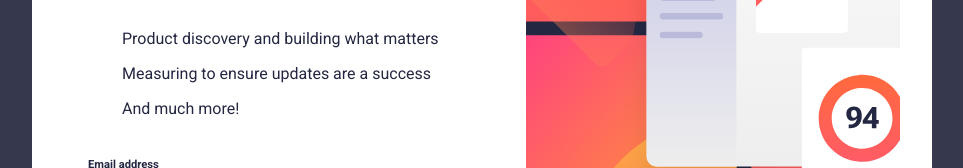
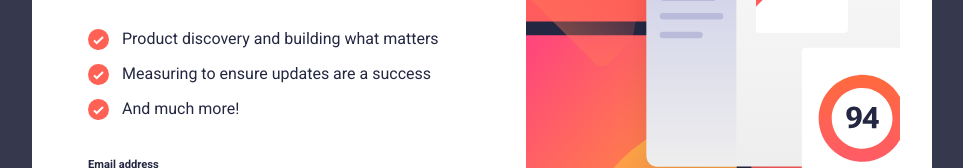
Before and after one commit to N1Dovud/Newsletter, a plain HTML site: page index.html in a window 1280 px wide. Shown: the part 248-416 px from the top of the page, without its empty margins (158-1121 px from the left). Drawn offline with Linux system fonts and the light colour scheme; the site is published under a folder, as on GitHub Pages, so addresses that start at the root find nothing.

Commit message:
Update styles.css

```diff
--- a/styles.css
+++ b/styles.css
@@ -42,7 +42,7 @@ li {
 li::before {
     position: absolute;
     content: "";
-    background: url("/assets/images/icon-list.svg");
+    background: url("assets/images/icon-list.svg");
     top: 0;
     left: 0;
     width: 21px;
```
